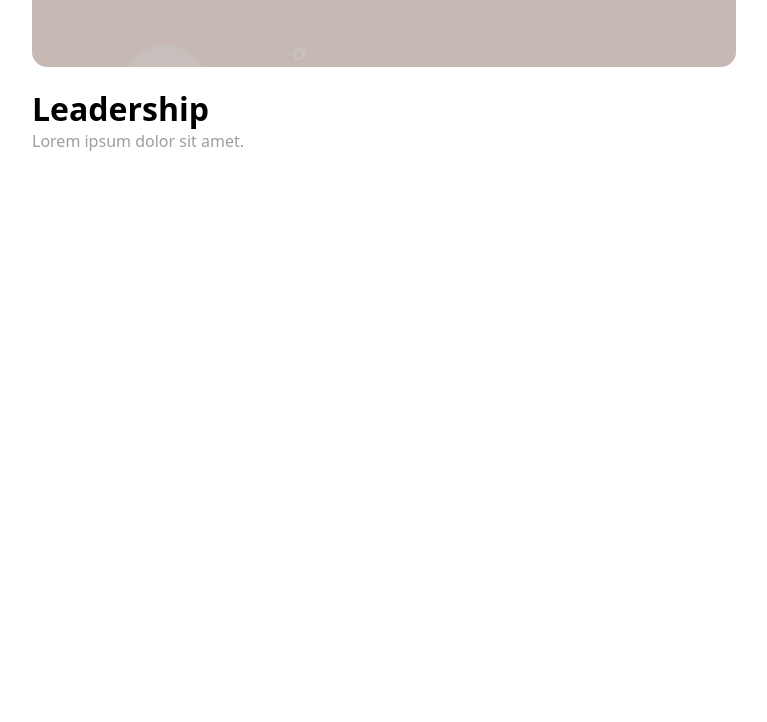
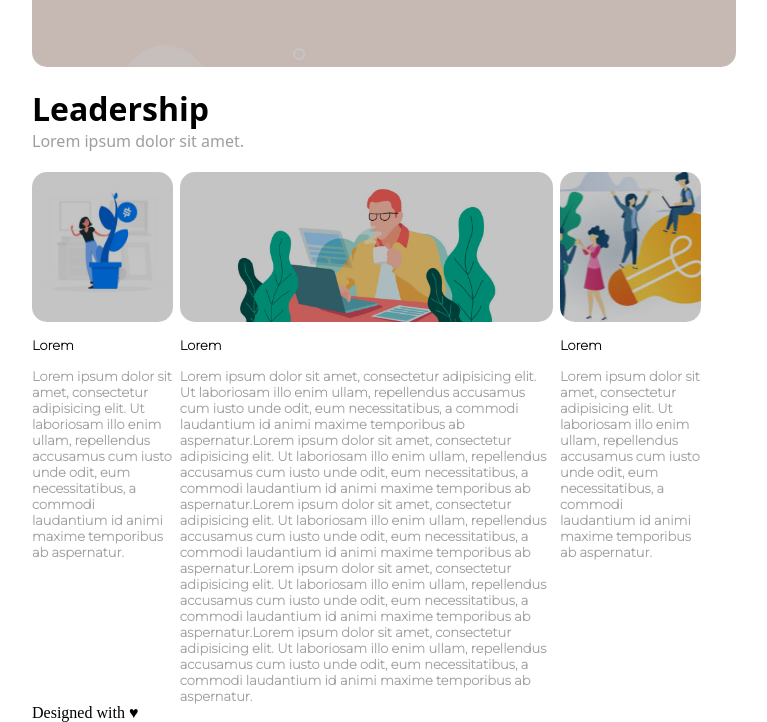
Before and after one commit to LauCost/htmlcss-wp, a plain HTML site: page index.html in a window 1280 px wide. Shown: the part 669-1391 px from the top of the page, without its empty margins (256-1023 px from the left). Before the commit the page ends 841 px from the top, so only its background shows below. Drawn offline with Linux system fonts and the light colour scheme.

Commit message:
Completato main

```diff
--- a/index.html
+++ b/index.html
@@ -12,7 +12,7 @@
     <title>Neori</title>
 </head>
 
-<body>
+<body class="">
 
     <header>
         <img class="logo" src="./img/logo.png" alt="">
@@ -44,16 +44,69 @@
 
         <!-- cont aside e blu -->
         <div class="cont clearbox">
+
             <aside class="giallo">
+
+                <div class="img">
+                    <div class="sfondo"></div>
+                </div>
+
+                <div class="Testo">
+                    <p>Lorem</p>
+                    <p>
+                        Lorem ipsum dolor sit amet, consectetur adipisicing elit. Ut laboriosam illo enim ullam,
+                        repellendus accusamus cum iusto unde odit, eum necessitatibus, a commodi laudantium id animi
+                        maxime temporibus ab aspernatur.
+                    </p>
+                </div>
 
             </aside>
 
             <!-- contenitore blu -->
             <div class="blu">
+
+                <div class="img3">
+                    <div class="sfondo"></div>
+                </div>
+
+                <div class="Testo">
+                    <p>Lorem</p>
+                    <p>
+                        Lorem ipsum dolor sit amet, consectetur adipisicing elit. Ut laboriosam illo enim ullam,
+                        repellendus accusamus cum iusto unde odit, eum necessitatibus, a commodi laudantium id animi
+                        maxime temporibus ab aspernatur.Lorem ipsum dolor sit amet, consectetur adipisicing elit. Ut
+                        laboriosam illo enim ullam,
+                        repellendus accusamus cum iusto unde odit, eum necessitatibus, a commodi laudantium id animi
+                        maxime temporibus ab aspernatur.Lorem ipsum dolor sit amet, consectetur adipisicing elit. Ut
+                        laboriosam illo enim ullam,
+                        repellendus accusamus cum iusto unde odit, eum necessitatibus, a commodi laudantium id animi
+                        maxime temporibus ab aspernatur.Lorem ipsum dolor sit amet, consectetur adipisicing elit. Ut
+                        laboriosam illo enim ullam,
+                        repellendus accusamus cum iusto unde odit, eum necessitatibus, a commodi laudantium id animi
+                        maxime temporibus ab aspernatur.Lorem ipsum dolor sit amet, consectetur adipisicing elit. Ut
+                        laboriosam illo enim ullam,
+                        repellendus accusamus cum iusto unde odit, eum necessitatibus, a commodi laudantium id animi
+                        maxime temporibus ab aspernatur.
+                    </p>
+                </div>
+
             </div>
 
             <!-- Aside giallo -->
             <aside class="giallo">
+
+                <div class="img2">
+                    <div class="sfondo"></div>
+                </div>
+
+                <div class="Testo">
+                    <p>Lorem</p>
+                    <p>
+                        Lorem ipsum dolor sit amet, consectetur adipisicing elit. Ut laboriosam illo enim ullam,
+                        repellendus accusamus cum iusto unde odit, eum necessitatibus, a commodi laudantium id animi
+                        maxime temporibus ab aspernatur.
+                    </p>
+                </div>
 
             </aside>
 
@@ -61,7 +114,11 @@
     </main>
 
     <footer>
-
+        <div>
+            <p>
+                Designed with &hearts;
+            </p>
+        </div>
     </footer>
 
 </body>
--- a/style.css
+++ b/style.css
@@ -17,26 +17,30 @@ body{
 }
 
 /* Debug */
-header{
-    /* background-color: #FFD978;
+.debug > header{
+    background-color: #FFD978;
     width: 100%;
-    height: 100px; */
+    height: 100px;
 }
 
-main{
+.debug > main{
 
-    /* width: 100%; */
+     width: 100%;
 
 }
 
-footer{
-    /* background-color: #D96B6B;
+.debug > footer{
+     background-color: #D96B6B;
     width: 100%;
-    height: 50px; */
+    height: 50px;
 }
 
 
-/* La Navbar */
+/* La Navbar e Logo */
+.logo{
+    width: 10%;
+}
+
 nav {
     margin: 40px 0;
 }
@@ -50,9 +54,9 @@ nav > a {
 
 
 
-/* Tabelle */
+/* Tabelle del Main */
 
-/* Tabella con il primo banner */
+/* Sezione Viola */
 .viola{
     /* background-color: #A162B8;*/
     /* height: 600px; */
@@ -75,8 +79,10 @@ nav > a {
 .tit > p {
     font-size: 15px;
 }
-/* /Tabella con il primo banner */
+/* /Sezione Viola */
 
+
+/* Sezione Grigio */
 .grigio{
     /* background-color: #B0CCBF;
     width: 100%;
@@ -88,29 +94,99 @@ nav > a {
 .grigio > p{
     color: #9E9E9E;
 }
+/* /Sezione Grigio */
 
+
+/* Sezione Blue e Giallo */
 .cont{
     /* width: 100%;
     background-color: #B0CCBF;
     height: 600px; */
 }
 
+
+/* Sezione Giallo */
 .giallo{
     /* background-color: #D4E516; */
-    width: 25%;
+    width: 20%;
 }
 
+.img{
+    background-image: url(./img/img-1.jpg);
+
+}
+
+.img2{
+    background-image: url(./img/img-3.jpg);
+}
+
+/* /Sezione Giallo */
+
+
+/* Sezione Blu */
 .blu{
     /* background-color: #346BD1; */
-    width: 48%;
+    width: 53%;
     margin: 0 1%;
 }
 
+.img3{
+    background-image: url(./img/banner-2.jpg);
+}
+/* Sezione Blu */
+
+/* Vari Selettori e classi */
 .giallo, .blu{
     float: left;
     /* height: 100%; */
 }
 
-.logo{
-    width: 10%;
+.sfondo{
+    background-color: #0000003b;
+    height: 100%;
+    border-radius: 15px;
 }
+
+.Testo{
+    width: 100%;
+    font-family: 'Montserrat', sans-serif;
+    font-size: 13px;
+    font-weight: 700;
+}
+
+.Testo > p{
+    padding-top: 15px;
+    font-size: ;
+}
+
+.Testo p:last-of-type{
+    color: #9E9E9E;
+}
+
+.Testo p:first-of-type{
+    color: black;
+}
+
+.img, .img3{
+    background-size: 90%;
+}
+
+
+.img, .img2, .img3{
+    height: 150px;
+    background-repeat: no-repeat;
+    background-position: center;
+    border-radius: 15px;
+}
+
+/* /Vari Selettori e classi */
+
+/* /Tabelle */
+
+
+
+/* Div del footer */
+
+footer > div{
+
+}
```
